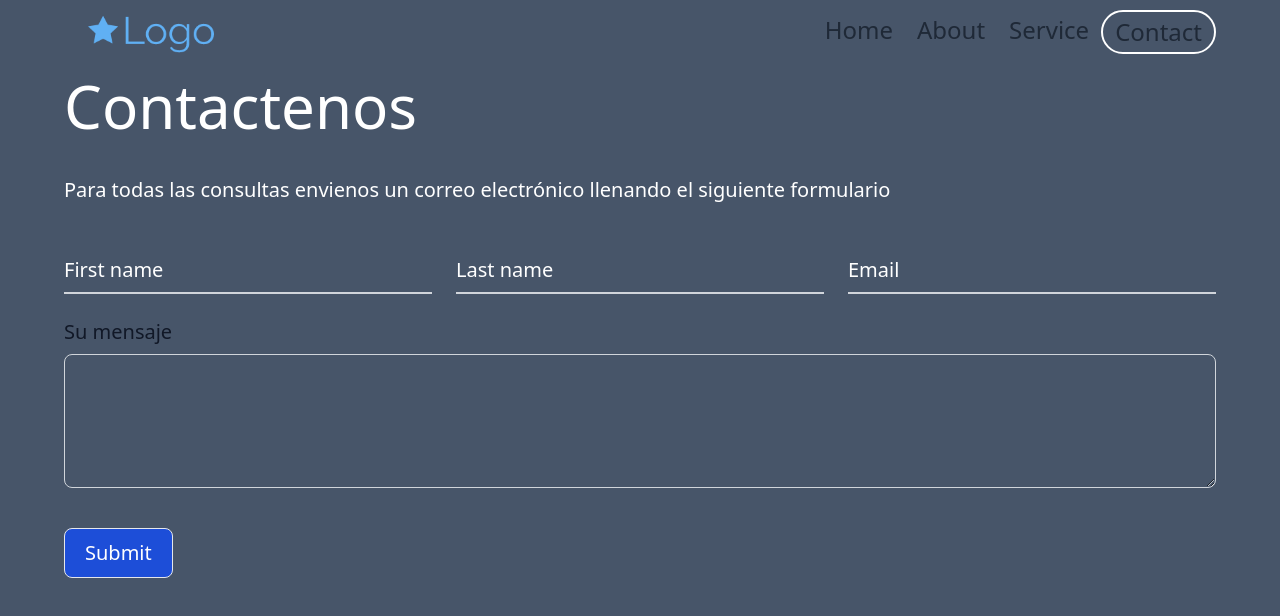
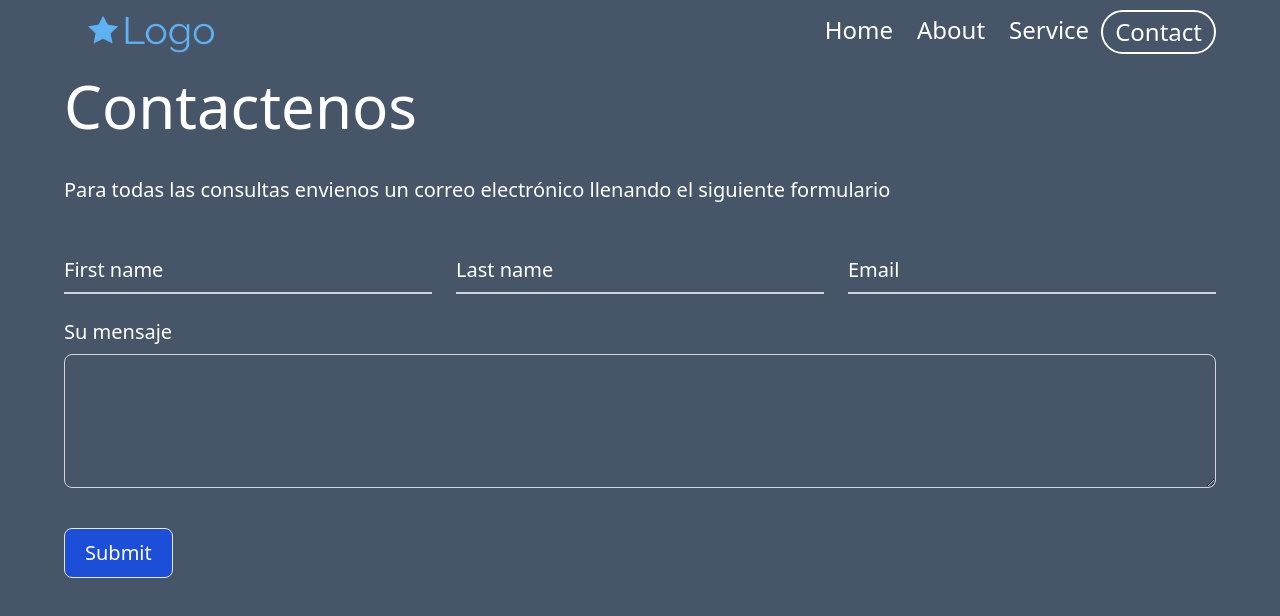
Before and after one commit to DiegoAcetun/pentcloud-frontend-test, a Next.js app: page /contact in a window 1280 px wide. Shown: the top 616 px of the page. Built offline with nearby package versions, Linux system fonts and the light colour scheme.

Commit message:
arreglando colores

```diff
--- a/components/atomos/Form.js
+++ b/components/atomos/Form.js
@@ -55,7 +55,7 @@ export default function Form() {
 
           <label
             htmlFor="message"
-            className="block mb-2 text-xl font-medium text-gray-900 dark:text-gray-400"
+            className="block mb-2 text-xl font-medium text-white"
           >
             Su mensaje
           </label>
--- a/components/atomos/articulos/Card.js
+++ b/components/atomos/articulos/Card.js
@@ -1,7 +1,7 @@
 export default function Card({title, body}) {
   return (
     <>
-      <div className="card w-96 bg-base-100 shadow-xl m-5">
+      <div className="card w-96 bg-black shadow-xl m-5">
         <div className="card-body">
           <h2 className="card-title justify-center">{title}</h2>
           <p>{body}</p>
--- a/components/atomos/service/Card.js
+++ b/components/atomos/service/Card.js
@@ -5,7 +5,7 @@ export default function Card({icono, titulo}){
         {/* <figure>
           <img src="https://placeimg.com/400/225/arch" alt="Shoes" />
         </figure> */}
-        <div className="text-9xl text-blue-200 flex justify-center">
+        <div className="text-9xl text-dark flex justify-center">
           {icono}
         </div>
         <div className="card-body p-0">
--- a/components/moleculas/NavBar.js
+++ b/components/moleculas/NavBar.js
@@ -10,7 +10,7 @@ export default function NavBar({ paginaActual }) {
   const menuRef = useRef(null);
   return (
     <>
-      <div className="navbar bg-transparent p-0">
+      <div className="navbar bg-transparent p-0 text-white">
         <div className="flex-1 md:mx-16 p-0">
           <a className="btn btn-ghost normal-case text-xl hover:bg-transparent">
             <Image
--- a/components/moleculas/about/Main.js
+++ b/components/moleculas/about/Main.js
@@ -1,9 +1,9 @@
 export default function Main(){
   return (
     <>
-      <div className="grid md:grid-cols-2 my-auto md:mx-16 mx-4 gap-x-32">
+      <div className="grid md:grid-cols-2 my-auto md:mx-16 mx-4 gap-x-32 text-white">
         <div>
-          <p className="md:mt-20 mt-10 md:text-6xl text-4xl text-white">
+          <p className="md:mt-20 mt-10 md:text-6xl text-4xl">
             Nuestra Historia
           </p>
           {/* <p className="mt-5 md:text-6xl text-white">THE WORLD</p> */}
@@ -22,7 +22,7 @@ export default function Main(){
           </p>
         </div>
         <div className="">
-          <p className="md:mt-20 mt-10 md:text-6xl text-white text-4xl">
+          <p className="md:mt-20 mt-10 md:text-6xl text-4xl">
             Nuestra Mision
           </p>
           {/* <p className="mt-5 md:text-6xl text-white">THE WORLD</p> */}
--- a/components/moleculas/contact/Main.js
+++ b/components/moleculas/contact/Main.js
@@ -2,8 +2,8 @@ import Form from "../../atomos/Form";
 export default function Main(){
   return (
     <>
-      <div className="mx-16">
-        <p className="md:text-6xl text-3xl text-white mt-3">Contactenos</p>
+      <div className="mx-16 text-white">
+        <p className="md:text-6xl text-3xl mt-3">Contactenos</p>
         <p className="md:text-xl text-sm md:mt-10 mt-5 md:mb-10 mb-5 text-white">
           Para todas las consultas envienos un correo electrónico llenando el
           siguiente formulario
--- a/components/moleculas/home/Main.js
+++ b/components/moleculas/home/Main.js
@@ -10,7 +10,7 @@ export default function Main() {
             Explore
           </p>
           <p className="mt-5 sm:text-2xl md:text-6xl text-white">THE WORLD</p>
-          <p className="md:mt-10 mt-5 leading-8 mb-10 md:text-xl">
+          <p className="md:mt-10 mt-5 leading-8 mb-10 md:text-xl text-white">
             Lorem ipsum dolor sit amet consectetur adipisicing elit. Incidunt
             dolore amet, ea odit aliquid placeat corporis vitae delectus!
             Dolorum nulla deserunt natus atque nostrum ad assumenda modi labore
```
